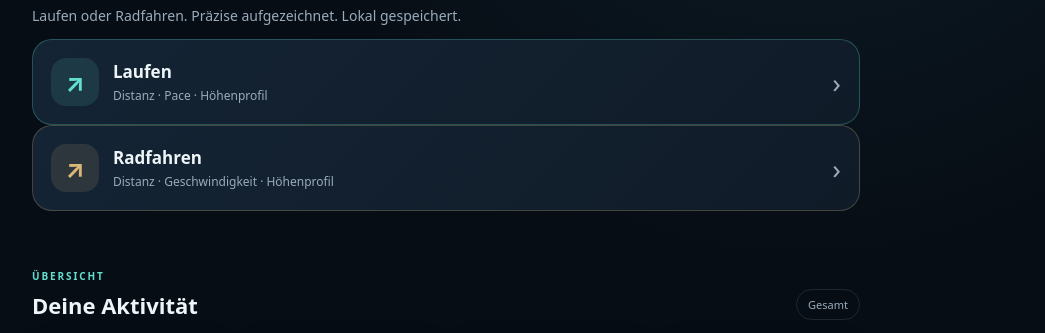
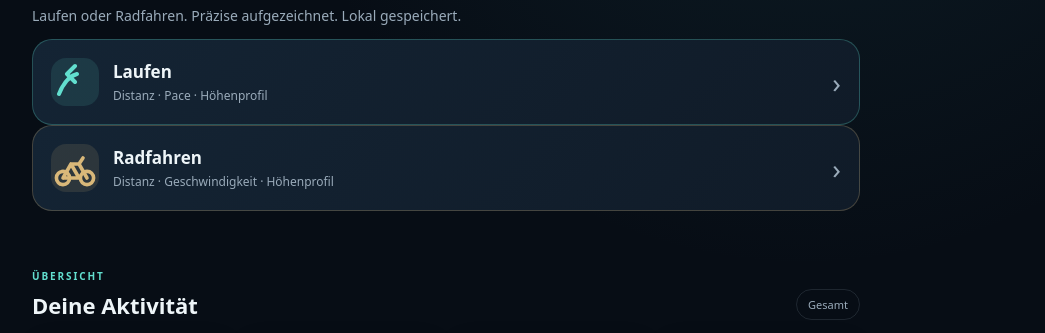
Before and after one commit to TroBo2026/velox, a plain HTML site: page index.html in a window 1280 px wide. Shown: the part 310-643 px from the top of the page, without its empty margins (194-1239 px from the left). Drawn offline with nearby package versions, Linux system fonts and the light colour scheme.

Commit message:
Use dedicated running and cycling icons

```diff
--- a/index.html
+++ b/index.html
@@ -29,7 +29,7 @@
           <div class="eyebrow">DEIN SPORT. DEINE DATEN.</div>
           <h1>Bereit für<br><em>deine nächste Aktivität?</em></h1>
           <p>Laufen oder Radfahren. Präzise aufgezeichnet. Lokal gespeichert.</p>
-          <div class="activity-home-choices" aria-label="Sportart auswählen"><button class="activity-home-choice run" id="activityRunChoice" type="button" data-activity-choice="running"><span class="activity-home-icon">↗</span><span class="activity-home-copy"><strong>Laufen</strong><small>Distanz · Pace · Höhenprofil</small></span><span class="activity-home-arrow">›</span></button><button class="activity-home-choice bike" id="activityBikeChoice" type="button" data-activity-choice="cycling"><span class="activity-home-icon">↗</span><span class="activity-home-copy"><strong>Radfahren</strong><small>Distanz · Geschwindigkeit · Höhenprofil</small></span><span class="activity-home-arrow">›</span></button></div>
+          <div class="activity-home-choices" aria-label="Sportart auswählen"><button class="activity-home-choice run" id="activityRunChoice" type="button" data-activity-choice="running"><span class="activity-home-icon"><svg viewBox="0 0 24 24" aria-hidden="true"><path d="M4 18c2-5 5-9 9-10m-5 0 4-4m-4 4 4 4" fill="none" stroke="currentColor" stroke-width="2" stroke-linecap="round" stroke-linejoin="round"/></svg></span><span class="activity-home-copy"><strong>Laufen</strong><small>Distanz · Pace · Höhenprofil</small></span><span class="activity-home-arrow">›</span></button><button class="activity-home-choice bike" id="activityBikeChoice" type="button" data-activity-choice="cycling"><span class="activity-home-icon"><svg viewBox="0 0 24 24" aria-hidden="true"><circle cx="6" cy="17" r="3.3" fill="none" stroke="currentColor" stroke-width="1.8"/><circle cx="18" cy="17" r="3.3" fill="none" stroke="currentColor" stroke-width="1.8"/><path d="m6 17 4-7 4 7H6m4-7h4l2-3m-2 3 4 7" fill="none" stroke="currentColor" stroke-width="1.8" stroke-linecap="round" stroke-linejoin="round"/></svg></span><span class="activity-home-copy"><strong>Radfahren</strong><small>Distanz · Geschwindigkeit · Höhenprofil</small></span><span class="activity-home-arrow">›</span></button></div>
         </div>
         <div id="backupHint" class="vx-hint" role="status" hidden></div>
         <div class="section-heading"><div><span class="eyebrow">ÜBERSICHT</span><h2>Deine Aktivität</h2></div><span class="period-pill">Gesamt</span></div>
```
